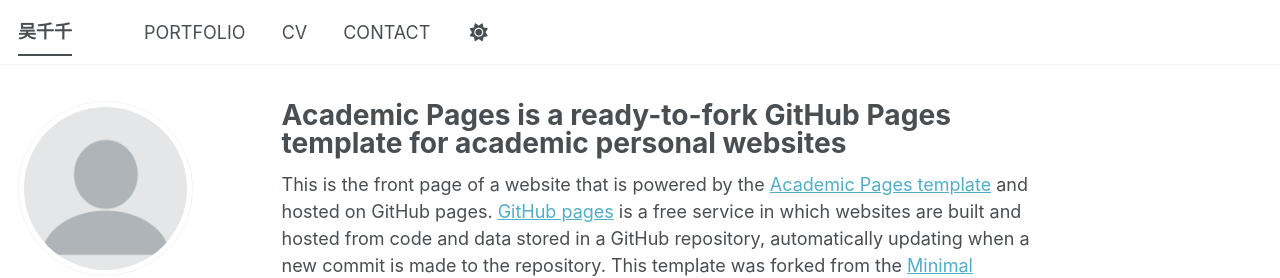
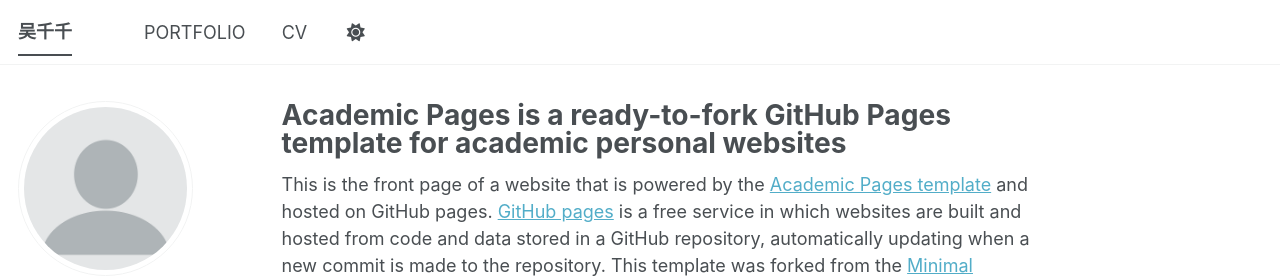
Before and after one commit to wuciancian0301/wuciancian0301.github.io, a Jekyll site: the page built from _pages/about.md, in a window 1280 px wide. Shown: the top 278 px of the page. Built offline with Jekyll 4.4.1, drawn with Linux system fonts in a browser that asks for light colours; a style sheet for code colours, icons or effects is not loaded.

Commit message:
更新網站基本資料

```diff
--- a/_data/navigation.yml
+++ b/_data/navigation.yml
@@ -26,9 +26,6 @@ main:
   - title: "CV"
     url: /cv/
 
-  - title: "CONTACT"
-    url: /contact/
-
   # - title: "CV"
   #   url: /cv-json/
 
```
